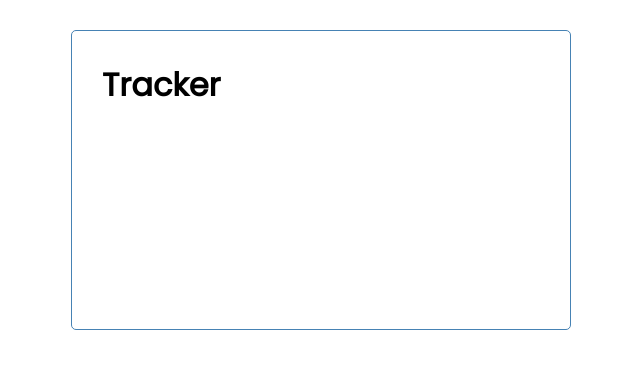
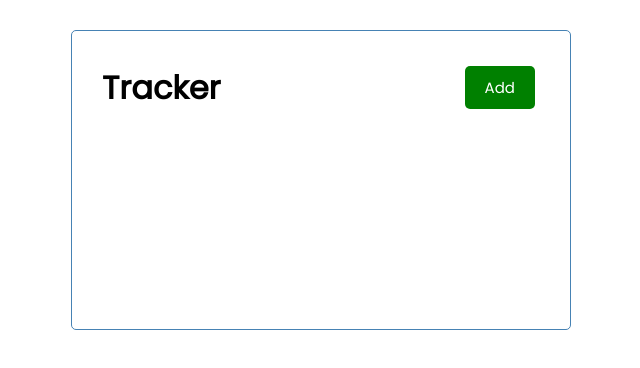
Before and after one commit to abbo-1/TimeManagementApp, a React (Create React App) app: page / in a window 1280 px wide. Shown: the top 368 px of the page, without its empty margins (319-959 px from the left). Built offline with nearby package versions, Linux system fonts and the light colour scheme.

Commit message:
playing with proptypes

```diff
--- /dev/null
+++ b/src/components/Button.js
@@ -0,0 +1,27 @@
+import PropTypes from 'prop-types'
+
+const Button = ( { color, text, onClick } ) => {
+    return (
+        <div>
+            <button
+            onClick={ onClick }
+            style={{ backgroundColor: color}}
+            className='btn'
+            >
+                {text}
+            </button>
+        </div>
+    )
+}
+
+Button.defaultProps = {
+    color:'steelblue'
+}
+
+Button.propTypes = {
+    text: PropTypes.string,
+    color: PropTypes.string,
+    onClick: PropTypes.func.isRequired
+}
+
+export default Button
--- a/src/components/Header.js
+++ b/src/components/Header.js
@@ -1,7 +1,15 @@
+import Button from './Button'
+
 const Header = ({title}) => {
+
+    const onClick = () => {
+        console.log('t')
+    }
+
     return (
-        <header>
+        <header className='header'>
             <h1>{title}</h1>
+            <Button color='green' text='Add' onClick={onClick} />
         </header>
     )
 }
```
Also changed, not shown: 1 other file (tests, documents, lock files or other folders).
